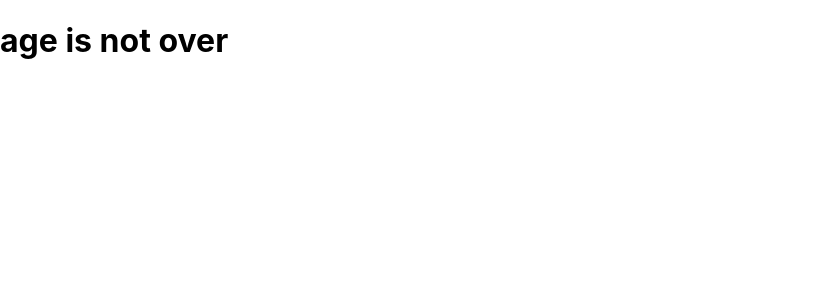
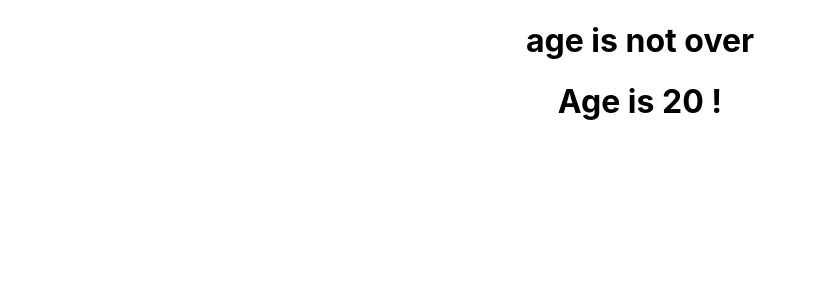
Before and after one commit to MHH77/react-learn, a React (Create React App) app: page / in a window 1280 px wide. Shown: the top 300 px of the page, without its empty margins (0-816 px from the left). Built offline with nearby package versions, Linux system fonts and the light colour scheme.

Commit message:
inline Conditional

```diff
--- a/src/App.js
+++ b/src/App.js
@@ -1,10 +1,13 @@
 import "./App.css";
 
 function App() {
-  let age = 10;
+  let age = 20;
 
   return (
-    <div>{age > 20 ? <h1>age is over</h1> : <h1>age is not over</h1>}</div>
+    <div className="App">
+      {age > 20 ? <h1>age is over</h1> : <h1>age is not over</h1>}
+      {age === 20 && <h1>Age is 20 !</h1>}
+    </div>
   );
 }
 
```
